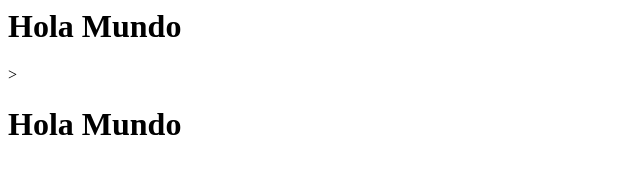
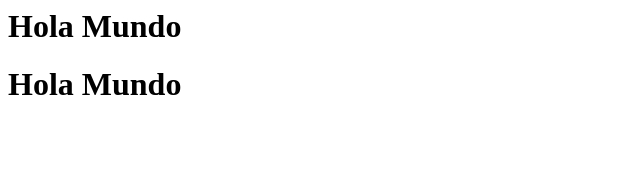
Before and after one commit to iesmartinezm/AGM_PPS_TEMA1, a plain HTML site: page index.html in a window 1280 px wide. Shown: the whole page, without its empty margins (0-640 px from the left). Drawn offline with Linux system fonts and the light colour scheme.

Commit message:
Correccion de errores en index.html

```diff
--- a/index.html
+++ b/index.html
@@ -1 +1 @@
-<html><head><title>Hola Mundo</title></head><body><h1>Hola Mundo</h1>><h1>Hola Mundo</h1></body></html>
+<html><head><title>Hola Mundo</title></head><body><h1>Hola Mundo</h1><h1>Hola Mundo</h1></body></html>
```
